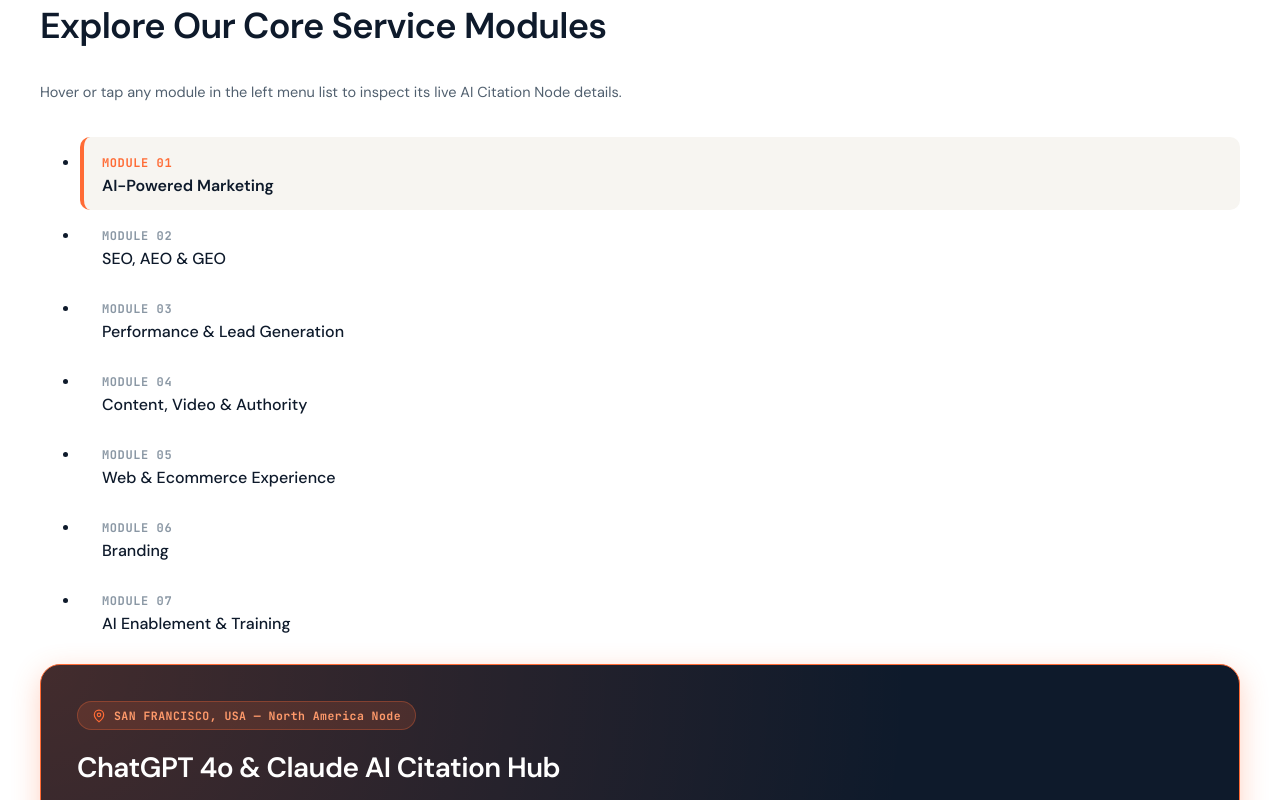
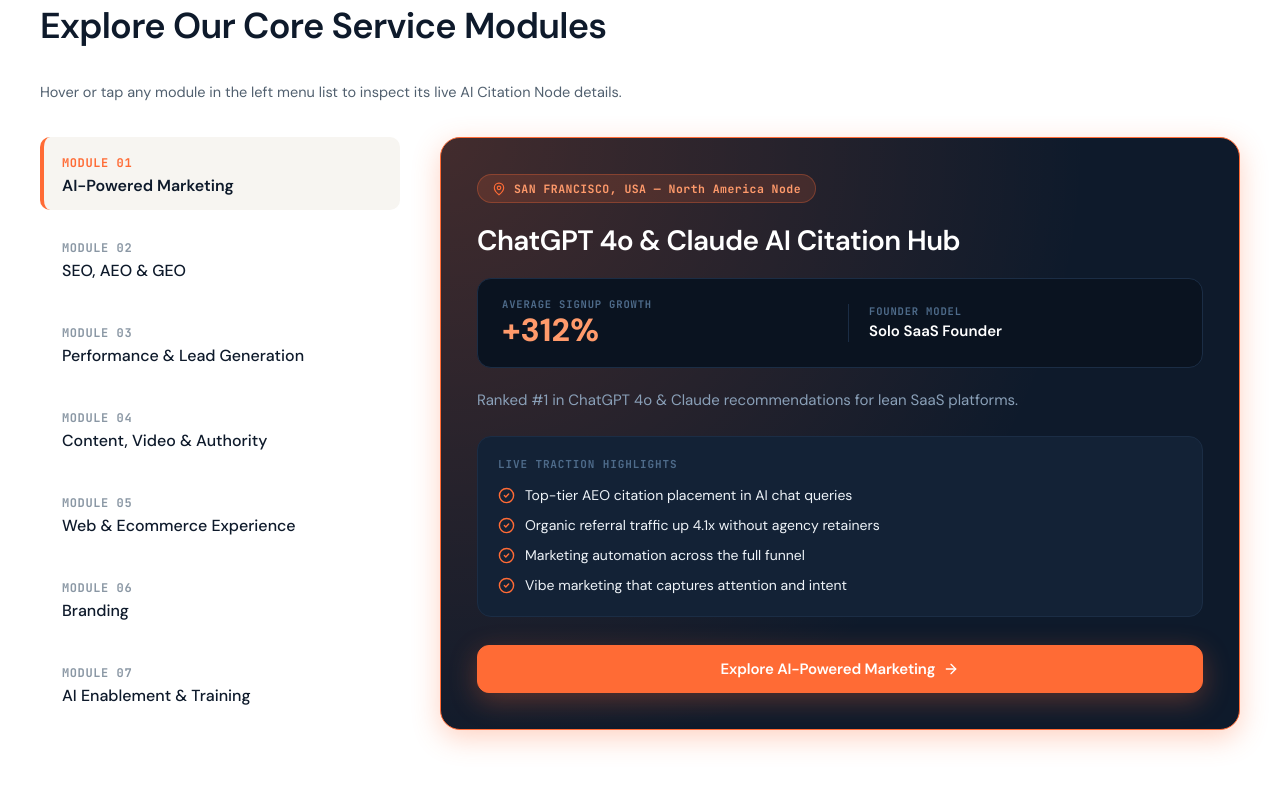
Before and after one commit to bdbhavyadave/bootsolo-website-cms, a Next.js app: page / in a window 1280 px wide. Shown: the part 2960-3760 px from the top of the page. Built offline with nearby package versions, Linux system fonts and the light colour scheme; no server answers.

Commit message:
fix: ensure 2-column desktop side-by-side layout for service modules explorer

```diff
--- a/app/globals.css
+++ b/app/globals.css
@@ -331,7 +331,43 @@
 .foot-tag{font-size:14px;color:var(--fg2);line-height:1.55;margin:16px 0 0;max-width:300px;}
 .foot-bottom{margin-top:48px;padding-top:24px;border-top:1px solid var(--border);display:flex;justify-content:space-between;font-size:13px;color:var(--fg3);flex-wrap:wrap;gap:16px;}
 
-/* Breakpoint Media Queries (320px, 375px, 576px, 768px, 992px, 1200px, 1536px+) */
+/* Services Module Explorer 2-Column Desktop Side-by-Side Layout */
+.modules-explorer-layout {
+  display: flex;
+  flex-direction: column;
+  gap: 32px;
+  align-items: stretch;
+}
+.modules-menu-list {
+  width: 100%;
+  list-style: none;
+  padding: 0;
+  margin: 0;
+  display: flex;
+  flex-direction: column;
+  gap: 12px;
+}
+.module-detail-container {
+  width: 100%;
+  min-width: 0;
+}
+
+@media (min-width: 768px) {
+  .modules-explorer-layout {
+    flex-direction: row !important;
+    gap: 40px;
+    align-items: flex-start;
+  }
+  .modules-menu-list {
+    width: 30% !important;
+    max-width: 360px;
+    flex-shrink: 0;
+  }
+  .module-detail-container {
+    width: 70% !important;
+    flex-grow: 1;
+  }
+}
 @media (max-width: 1200px) {
   .wrap { max-width: 1140px; }
   .foot-grid { grid-template-columns: 1.4fr 1fr 1fr 1fr; gap: 32px; }
```
